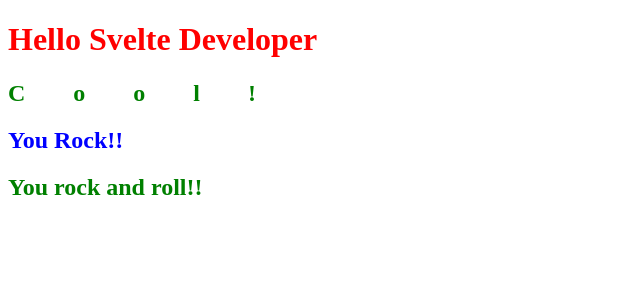
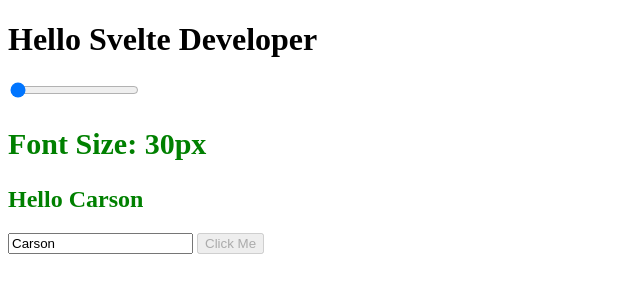
Before and after one commit to EKI-INDRADI/eki-rnd-svelte-sveltekit-2023, a Svelte app in the folder demo/: page / in a window 1280 px wide. Shown: the top 300 px of the page, without its empty margins (0-640 px from the left). Built offline with nearby package versions, Linux system fonts and the light colour scheme.

Commit message:
EKI-20230928-008-Binding-Variables-to-Inputs

```diff
--- a/demo/src/App.svelte
+++ b/demo/src/App.svelte
@@ -1,34 +1,26 @@
 <script>
-  import Fun from "./Fun.svelte";
-  import Cool from "./Cool.svelte"
+  let name = "Ash";
+  let fontSize = 30;
+  let disabled = true;
+  setTimeout(() => {
+    name = "Carson";
+  }, 1000);
 </script>
 
 <h1>Hello Svelte Developer</h1>
-<Cool />
-<h2>You Rock!!</h2>
-<Fun />
-<style>
-  h1 {
-    color : red;
-  }
+<!-- // vscode  type  "input:range" -->
+<input type="range" bind:value={fontSize} min="30" max="1000" />
+<!-- <h2>Font Size: {fontSize}px</h2> -->
+<h2 style="font-size: {fontSize}px">Font Size: {fontSize}px</h2>
+<h2>Hello {name}</h2>
+<!--
+  // not support changes
+  <input type="text" value={name}>
+ -->
 
-  h2 {
-    color : blue;
-  }
+<!-- //suport changes (bind) -->
+<input type="text" bind:value={name} />
 
-  /*
-
-  include <Fun /> (not recomended)
-
-  :global(h2) {
-    color : blue;
-  }
-
-  recomended
-  create ./src/global.css
-  update ./src/main.js
-
-
-  */
-
-</style>
+<!-- <button disabled={disabled}>Click Me</button> -->
+<!-- or -->
+<button {disabled}>Click Me</button>
```
